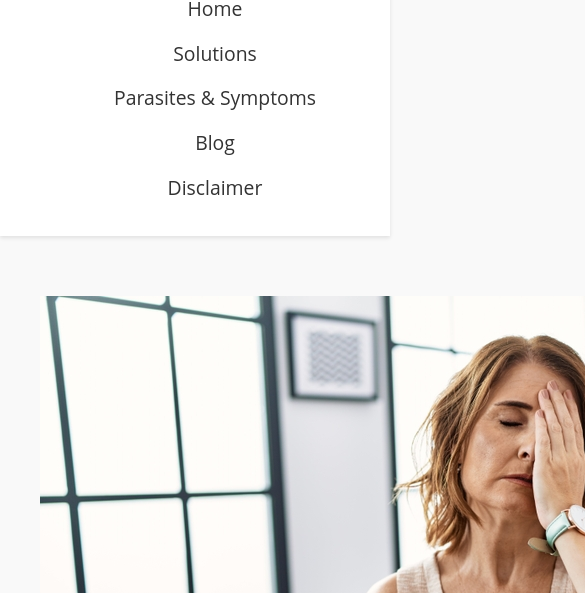
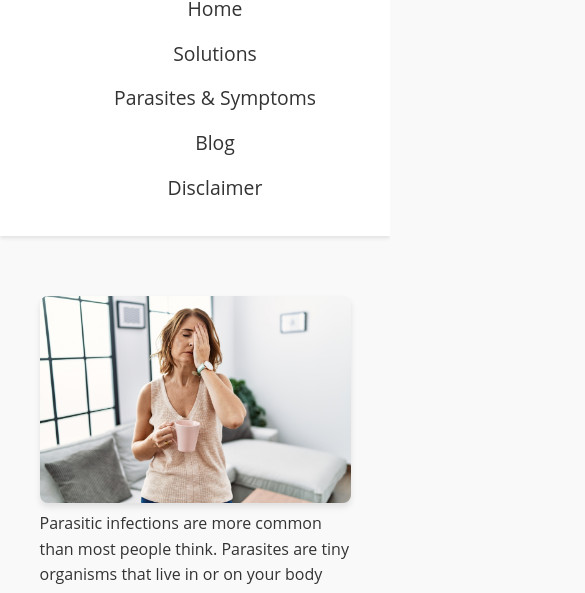
Before and after one commit to TylerTaggart/parasiteFreeMe, a plain HTML site: page blog/top-10-signs-you-need-parasite-cleanse.html in a window 390 px wide. Shown: the part 251-844 px from the top of the page, 585 px wide, since content can reach past the window. Drawn offline with Linux system fonts and the light colour scheme.

Commit message:
Blog post responsiveness fix

```diff
--- a/blog/blog.css
+++ b/blog/blog.css
@@ -184,6 +184,13 @@
     background-color: #e6f7e6;
 }
 
+.responsive-image {
+    max-width: 100%; /* Ensures the image never exceeds the container width */
+    height: auto; /* Maintains aspect ratio */
+    border-radius: 8px; /* Optional: Adds rounded corners */
+    box-shadow: 0 4px 6px rgba(0, 0, 0, 0.1); /* Optional: Adds a subtle shadow */
+}
+
 /* Responsive Table */
 @media (max-width: 768px) {
     .text-content table th,
--- a/blog/top-10-signs-you-need-parasite-cleanse.html
+++ b/blog/top-10-signs-you-need-parasite-cleanse.html
@@ -66,7 +66,7 @@
     </header>
 
     <section class="container" style="align-self: center;">
-        <img src="../images/Signs of parasitic infection.jpg" alt="Signs of Parasitic Infection" style="display: block; margin: 0 auto;">
+        <img src="../images/Signs of parasitic infection.jpg" alt="Signs of Parasitic Infection" class="responsive-image">
         <br>
         <p>Parasitic infections are more common than most people think. Parasites are tiny organisms that live in or on your body and survive by feeding off you. While some cause no symptoms, others can wreak havoc on your health. The tricky part is that parasites often cause vague symptoms that are hard to pin down. You might think you're just tired, stressed, or dealing with a common condition when parasites are the real culprit.</p>
         <br>
@@ -221,7 +221,7 @@
 
     <section class="container">
         <h2>When to Consider a Parasite Cleanse</h2>
-        <img src="../images/Tired from parasitic infection.jpg" alt="Tired from Parasitic Infection" style="display: block; margin: 0 auto;">
+        <img src="../images/Tired from parasitic infection.jpg" alt="Tired from Parasitic Infection" class="responsive-image">
         <br>
         <p>A <a href="https://www.parasitefreeme.com/blog/what-is-a-parasite-cleanse-guide.html">parasite cleanse</a> is a dietary and supplement-based approach designed to remove harmful parasites from your body. It usually involves:</p>
         <ul>
```
